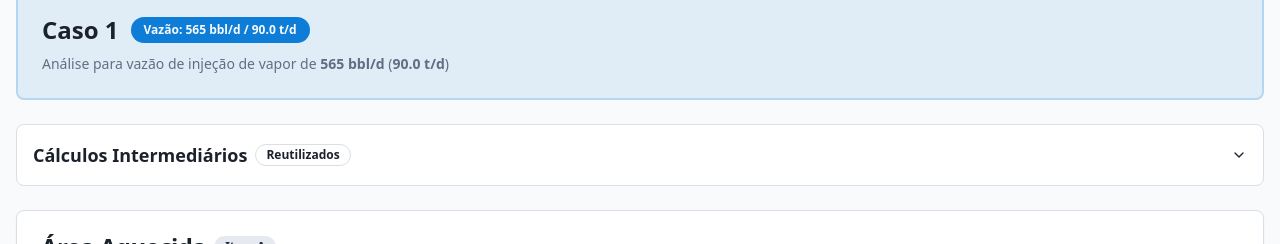
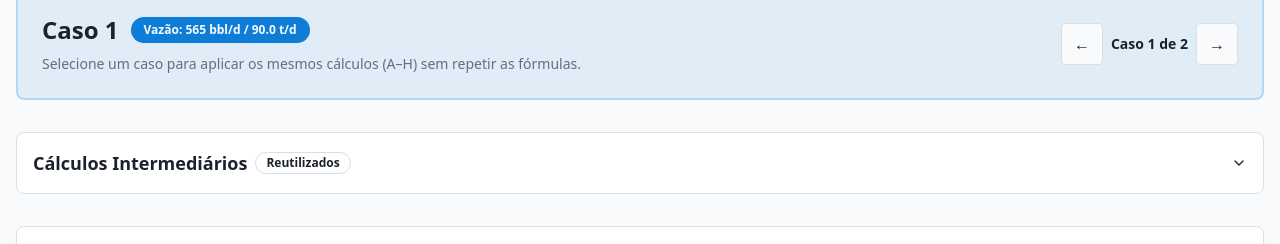
Before and after one commit to wendellpbarreto/steam-flood-analysis, a React (Vite) app: page / in a window 1280 px wide. Shown: the part 2300-2544 px from the top of the page. Built offline with nearby package versions, Linux system fonts and the light colour scheme.

Commit message:
feat: add case navigator to reuse formulas per item

```diff
--- a/src/App.tsx
+++ b/src/App.tsx
@@ -9,7 +9,6 @@ import { ThermalEfficiencyDetail } from "./components/ThermalEfficiencyDetail";
 import { IntermediateCalculations } from "./components/IntermediateCalculations";
 import { EnergyCards } from "./components/EnergyCards";
 import { Alert, AlertDescription, AlertTitle } from "./components/ui/alert";
-import { Separator } from "./components/ui/separator";
 import { Badge } from "./components/ui/badge";
 import { serigadoIVPreset, type PresetData } from "./data/presets";
 import {
@@ -21,6 +20,7 @@ function App() {
   const [presetLoaded, setPresetLoaded] = useState(false);
   const [data, setData] = useState<PresetData | null>(null);
   const [results, setResults] = useState<AreaCalculationResult[]>([]);
+  const [activeCaseIndex, setActiveCaseIndex] = useState(0);
 
   useEffect(() => {
     const preset = serigadoIVPreset.data;
@@ -32,8 +32,11 @@ function App() {
     if (data) {
       const calculatedResults = calculateAllCases(data);
       setResults(calculatedResults);
+      if (activeCaseIndex >= calculatedResults.length) {
+        setActiveCaseIndex(Math.max(0, calculatedResults.length - 1));
       }
-  }, [data]);
+    }
+  }, [data, activeCaseIndex]);
 
   const loadPreset = () => {
     const preset = serigadoIVPreset.data;
@@ -49,6 +52,18 @@ function App() {
     if (data) {
       setData({ ...data, cases });
     }
+  };
+
+  const handlePrevCase = () => {
+    setActiveCaseIndex((prev) =>
+      prev > 0 ? prev - 1 : Math.max(0, results.length - 1)
+    );
+  };
+
+  const handleNextCase = () => {
+    setActiveCaseIndex((prev) =>
+      prev < results.length - 1 ? prev + 1 : 0
+    );
   };
 
   return (
@@ -76,45 +91,69 @@ function App() {
             <div>
               <h2 className="text-2xl font-bold mb-6">Resultados dos Cálculos</h2>
 
-              {results.map((result, index) => (
-                <div key={index} className="mb-12 space-y-6">
-                  <div className="bg-primary/10 p-6 rounded-lg border-2 border-primary/20">
+              <div className="bg-primary/10 p-6 rounded-lg border-2 border-primary/20 mb-8 flex flex-col gap-4 md:flex-row md:items-center md:justify-between">
+                <div>
                   <div className="flex items-center gap-3 mb-2">
-                      <h3 className="text-2xl font-bold">{result.caseName}</h3>
+                    <h3 className="text-2xl font-bold">
+                      {results[activeCaseIndex].caseName}
+                    </h3>
                     <Badge variant="default" className="text-base px-3 py-1">
-                        Vazão: {result.rateBblPerDay} bbl/d
-                        {result.rateTonsPerDay && ` / ${result.rateTonsPerDay.toFixed(1)} t/d`}
+                      Vazão: {results[activeCaseIndex].rateBblPerDay} bbl/d
+                      {results[activeCaseIndex].rateTonsPerDay &&
+                        ` / ${results[activeCaseIndex].rateTonsPerDay!.toFixed(1)} t/d`}
                     </Badge>
                   </div>
                   <p className="text-sm text-muted-foreground">
-                      Análise para vazão de injeção de vapor de{" "}
-                      <span className="font-semibold">{result.rateBblPerDay} bbl/d</span>
-                      {result.rateTonsPerDay && (
-                        <>
-                          {" "}
-                          (
-                          <span className="font-semibold">
-                            {result.rateTonsPerDay.toFixed(1)} t/d
-                          </span>
-                          )
-                        </>
-                      )}
+                    Selecione um caso para aplicar os mesmos cálculos (A–H) sem repetir as fórmulas.
                   </p>
                 </div>
+                <div className="flex items-center gap-2">
+                  <button
+                    className="px-3 py-2 rounded border bg-background hover:bg-muted transition"
+                    onClick={handlePrevCase}
+                    aria-label="Caso anterior"
+                  >
+                    ←
+                  </button>
+                  <span className="text-sm font-semibold">
+                    Caso {activeCaseIndex + 1} de {results.length}
+                  </span>
+                  <button
+                    className="px-3 py-2 rounded border bg-background hover:bg-muted transition"
+                    onClick={handleNextCase}
+                    aria-label="Próximo caso"
+                  >
+                    →
+                  </button>
+                </div>
+              </div>
 
-                  <IntermediateCalculations result={result} presetData={data} />
+              <div className="space-y-8">
+                <IntermediateCalculations
+                  result={results[activeCaseIndex]}
+                  presetData={data}
+                />
 
-                  <AreaHeatedDetail result={result} presetData={data} />
+                <AreaHeatedDetail
+                  result={results[activeCaseIndex]}
+                  presetData={data}
+                />
 
-                  <CriticalTimeDetail result={result} presetData={data} />
+                <CriticalTimeDetail
+                  result={results[activeCaseIndex]}
+                  presetData={data}
+                />
 
-                  <ThermalEfficiencyDetail result={result} presetData={data} />
+                <ThermalEfficiencyDetail
+                  result={results[activeCaseIndex]}
+                  presetData={data}
+                />
 
-                  <EnergyCards result={result} presetData={data} />
-
-                  {index < results.length - 1 && <Separator className="my-8" />}
+                <EnergyCards
+                  result={results[activeCaseIndex]}
+                  presetData={data}
+                />
               </div>
-              ))}
             </div>
           )}
 
```
Lines whose indentation alone changed are shown as unchanged.
